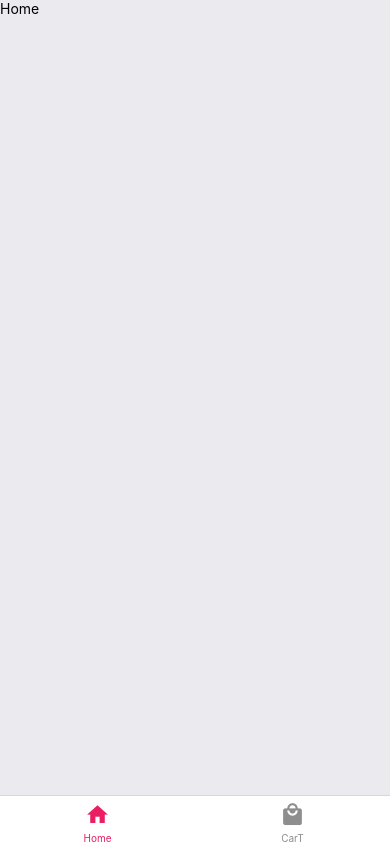
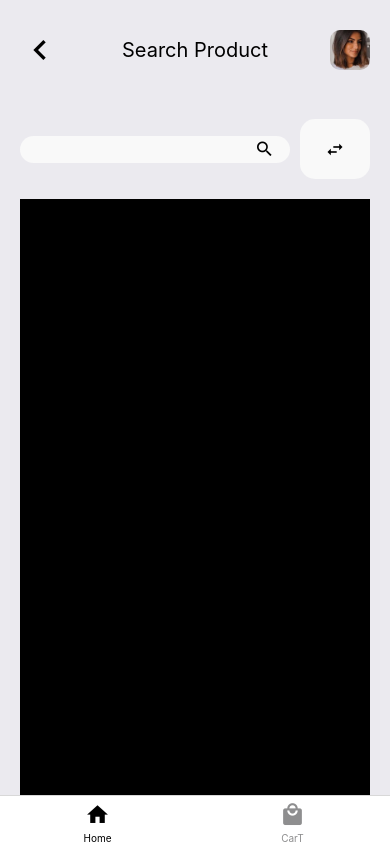
Before and after one commit to majharul-web/SazidStore, a React Native app: screen /Home in a window 390 px wide. Built offline with nearby package versions, Linux system fonts and the light colour scheme.

Commit message:
top part done

```diff
--- a/App.js
+++ b/App.js
@@ -15,7 +15,7 @@ const App = () => {
     <NavigationContainer>
       <Tab.Navigator
         screenOptions={{
-          tabBarActiveTintColor: '#e91e63',
+          tabBarActiveTintColor: 'black',
           header: () => null,
         }}
       >
--- a/src/Pages/Home.js
+++ b/src/Pages/Home.js
@@ -1,6 +1,7 @@
-
 import React, { useEffect, useState } from 'react';
-import { FlatList, Image, ImageBackground, Pressable, ScrollView, StyleSheet, Text, View } from 'react-native';
+import { FlatList, Image, ImageBackground, Pressable, ScrollView, StyleSheet, Text, TextInput, View } from 'react-native';
+import MaterialIcons from 'react-native-vector-icons/MaterialIcons';
+import MaterialCommunityIcons from 'react-native-vector-icons/MaterialCommunityIcons';
 
 
 
@@ -8,15 +9,58 @@ const Home = () => {
 
     return (
         <View style={styles.body}>
-            <Text style={{ color: 'black' }}>Home</Text>
+
+            <View style={{ flex: 1 }}>
+                <View style={{ flex: .5, flexDirection: 'row', justifyContent: 'space-between', alignItems: 'center' }}>
+                    <Pressable>
+                        <MaterialCommunityIcons name="chevron-left" color={'black'} size={40} />
+                    </Pressable>
+                    <Text style={{ color: 'black', fontSize: 20 }}>Search Product</Text>
+                    <Image
+                        style={styles.tinyLogo}
+                        source={require('../../images/tiny.jpg')}
+                    />
+                </View>
+
+                <View style={{ flex: .5, flexDirection: 'row', justifyContent: 'space-between', alignItems: 'center' }}>
+
+                    <View style={{ width: '77%', justifyContent: 'center' }}>
+                        <TextInput
+                            style={{ backgroundColor: '#F9F9F9', height: '60%', borderRadius: 15, padding: 5 ,color:'black'}}
+                        >
+                        </TextInput>
+                        <MaterialIcons style={{ position: 'absolute', right: 15 }} name="search" color={'black'} size={20} />
+                    </View>
+
+                    <Pressable
+                        style={{ backgroundColor: '#F9F9F9', width: '20%', height: '60%', borderRadius: 15, justifyContent: 'center', alignItems: 'center' }}
+                    >
+                        <MaterialCommunityIcons style={{ marginHorizontal: 10 }} name="swap-horizontal" color={'black'} size={20} />
+                    </Pressable>
+
+                </View>
+
+            </View>
+
+            <View style={{ backgroundColor: 'black', flex: 3 }}></View>
         </View >
     );
 };
 
 const styles = StyleSheet.create({
     body: {
-        flex:1,
+        flex: 1,
         backgroundColor: '#EBEAEF',
+        paddingHorizontal: 20
+    },
+    tinyLogo: {
+        height: 40,
+        width: 40,
+        borderRadius: 10
+    },
+    input: {
+        backgroundColor: '#F9F9F9'
+
     }
 
 });
```
Also changed, not shown: images/tiny.jpg (added).
